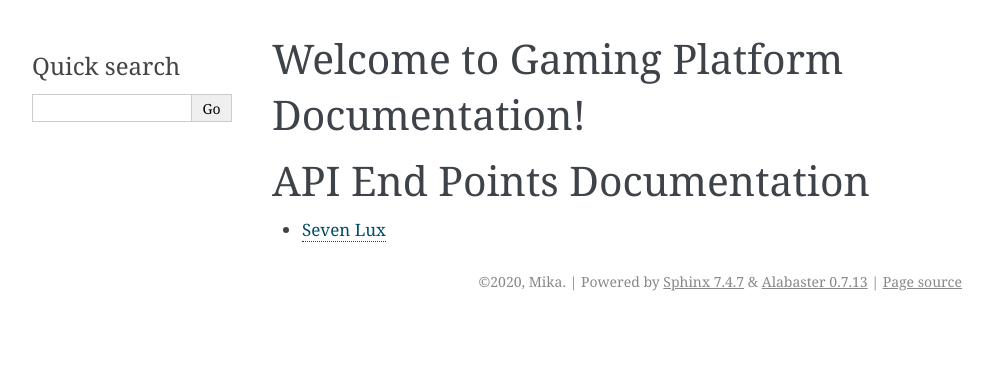
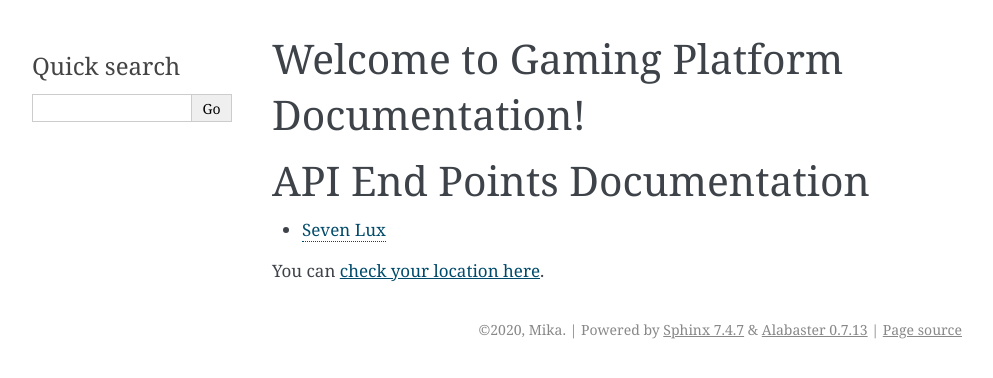
Before and after one commit to angelieorosco/gaming_platform, a Sphinx documentation site: the page built from docs/source/index.rst, in a window 1280 px wide. Shown: the top 378 px of the page, without its empty margins (148-1141 px from the left). Built offline with Sphinx 7.4.7, drawn with Linux system fonts in a browser that asks for light colours.

Commit message:
updated docs

```diff
--- a/docs/source/index.rst
+++ b/docs/source/index.rst
@@ -16,3 +16,10 @@ API End Points Documentation
 ============================
 
 * `Seven Lux <https://docs.google.com/spreadsheets/d/1nqE4SBPGBymhloTFrXbgJ6oYnMlvaqjl_kD5rdH8_B0/edit?usp=sharing>`_
+
+
+You can |location_link|.
+
+.. |location_link| raw:: html
+
+   <a href="http://geoiptool.com" target="_blank">check your location here</a>
```
